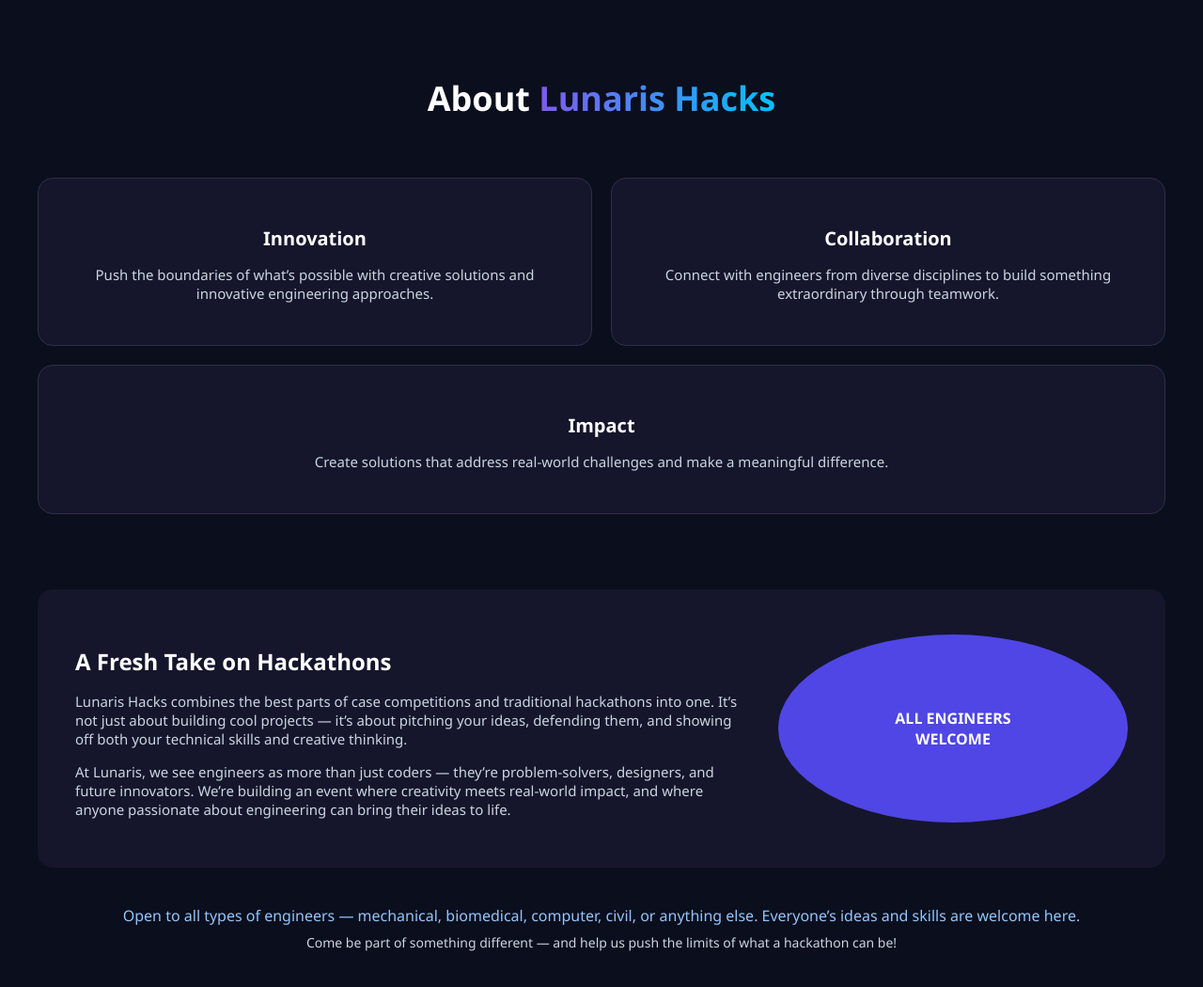
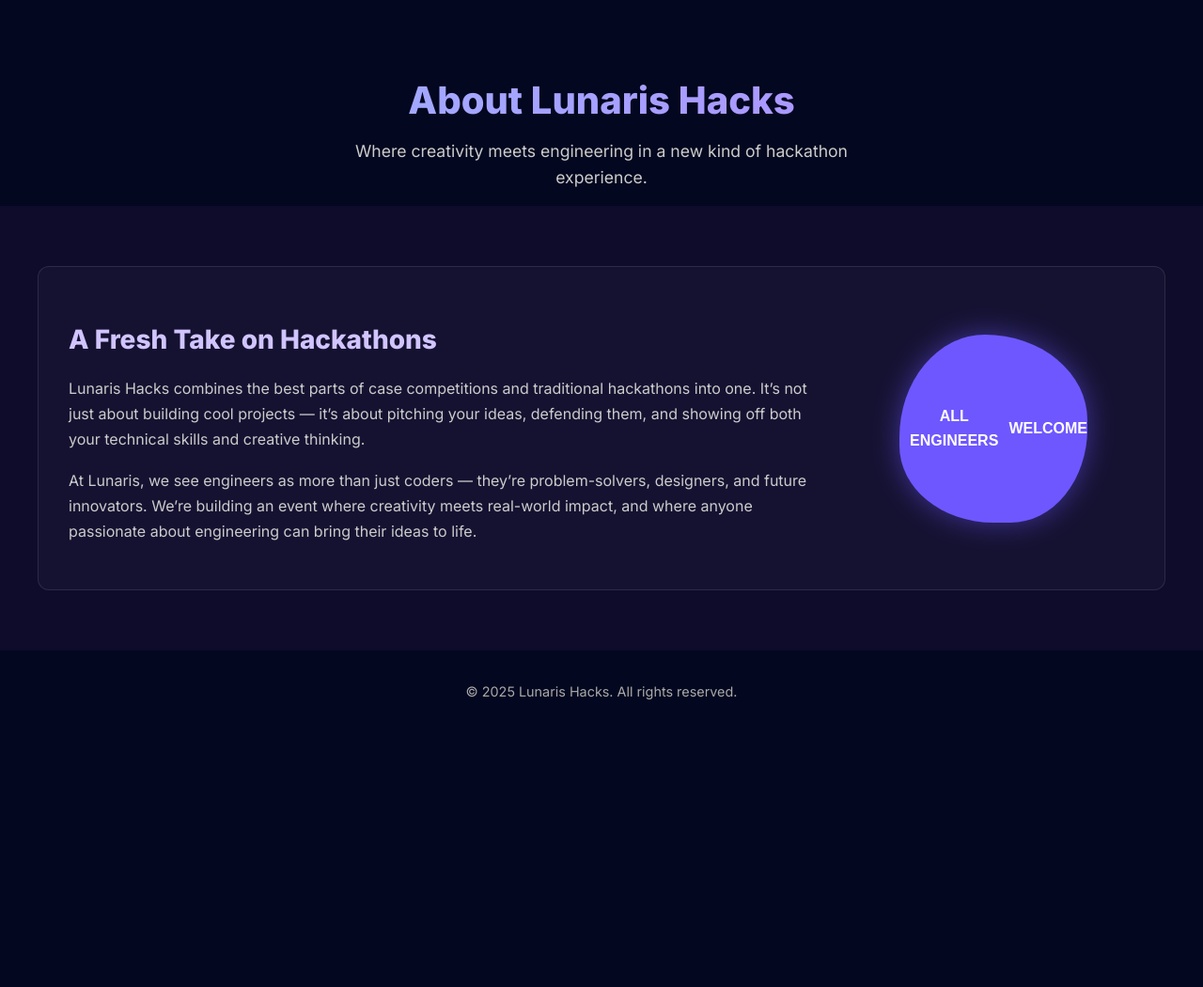
Before and after one commit to LunarisHacks/Website, a plain HTML site: page about_us.html in a window 1280 px wide. Shown: the whole page at 94% size. After the commit the page ends 800 px from the top, so only its background shows below. Drawn offline with Linux system fonts and the light colour scheme.

Commit message:
Update about_us.html

```diff
--- a/about_us.html
+++ b/about_us.html
@@ -1,157 +1,139 @@
 <!DOCTYPE html>
 <html lang="en">
+
 <head>
   <meta charset="UTF-8" />
   <meta name="viewport" content="width=device-width, initial-scale=1.0" />
-  <title>About | Lunaris Hacks</title>
+  <title>About Us - Lunaris Hacks</title>
+  <link href="https://fonts.googleapis.com/css2?family=Inter:wght@400;600;800&display=swap" rel="stylesheet">
   <style>
     body {
       margin: 0;
-      padding: 0;
-      background: #0b0e1c;
-      color: #ffffff;
-      font-family: 'Segoe UI', Tahoma, Geneva, Verdana, sans-serif;
+      font-family: 'Inter', sans-serif;
+      background-color: rgb(3, 7, 31);
+      color: white;
+      line-height: 1.6;
     }
 
-    .container {
-      max-width: 1200px;
-      margin: auto;
-      padding: 80px 20px;
+    header {
+      text-align: center;
+      padding: 3rem 1rem 1rem;
     }
 
-    .section-title {
-      text-align: center;
-      font-size: 36px;
-      font-weight: bold;
-      margin-bottom: 60px;
+    header h1 {
+      font-size: 2.5rem;
+      background: linear-gradient(90deg, #9ab8ff, #b388ff);
+      -webkit-background-clip: text;
+      -webkit-text-fill-color: transparent;
+      margin-bottom: 0.5rem;
     }
 
-    .section-title span {
-      background: linear-gradient(to right, #7f5af0, #00c3ff);
-      -webkit-background-clip: text;
-      -webkit-text-fill-color: transparent;
+    header p {
+      font-size: 1.1rem;
+      color: #ccc;
+      max-width: 600px;
+      margin: 0 auto;
     }
 
-    .card-grid {
-      display: flex;
-      justify-content: space-between;
-      flex-wrap: wrap;
-      gap: 20px;
-      margin-bottom: 80px;
+    section.engineer-invite {
+      padding: 4rem 1rem;
+      background-color: #0e0b2b;
     }
 
-    .card {
-      flex: 1 1 30%;
-      background-color: #15162b;
-      padding: 30px;
-      border-radius: 16px;
-      text-align: center;
-      border: 1px solid #2e2e4a;
+    .engineer-invite .container {
+      max-width: 1200px;
+      margin: 0 auto;
     }
 
-    .card h3 {
-      font-size: 20px;
-      margin-bottom: 12px;
-    }
-
-    .card p {
-      font-size: 15px;
-      color: #cbd5e1;
-    }
-
-    .fresh-section {
-      background-color: #15162b;
-      padding: 40px;
-      border-radius: 16px;
+    .engineer-invite .content {
       display: flex;
-      gap: 40px;
       align-items: center;
-      margin-bottom: 40px;
+      justify-content: space-between;
+      background-color: rgba(255, 255, 255, 0.03);
+      border: 1px solid rgba(255, 255, 255, 0.1);
+      border-radius: 12px;
+      padding: 2rem;
+      gap: 2rem;
       flex-wrap: wrap;
     }
 
-    .fresh-section .text {
-      flex: 1 1 60%;
+    .text-box {
+      flex: 1 1 500px;
     }
 
-    .fresh-section h2 {
-      font-size: 24px;
-      margin-bottom: 16px;
-      color: #ffffff;
+    .text-box h2 {
+      font-size: 1.75rem;
+      font-weight: 700;
+      color: #d1c4ff;
+      margin-bottom: 1rem;
     }
 
-    .fresh-section p {
-      font-size: 15px;
-      color: #cbd5e1;
-      margin-bottom: 12px;
+    .text-box p {
+      font-size: 1rem;
+      line-height: 1.7;
+      color: #ccc;
+      margin-bottom: 1rem;
     }
 
-    .circle {
-      flex: 1 1 30%;
-      background: #4f46e5;
-      border-radius: 50%;
+    .blob-box {
+      flex: 0 0 300px;
+      display: flex;
+      align-items: center;
+      justify-content: center;
+    }
+
+    .blob {
       width: 200px;
       height: 200px;
+      background: #6e57ff;
+      border-radius: 50% 60% 45% 55% / 60% 50% 55% 45%;
       display: flex;
+      align-items: center;
       justify-content: center;
-      align-items: center;
+      text-align: center;
+      color: white;
       font-weight: bold;
-      color: white;
-      text-align: center;
-      margin: auto;
+      font-family: 'Arial', sans-serif;
+      font-size: 1rem;
+      box-shadow: 0 0 30px rgba(110, 87, 255, 0.5);
     }
 
-    .highlight-text {
+    footer {
       text-align: center;
-      font-size: 16px;
-      color: #93c5fd;
-      margin-top: 40px;
-    }
-
-    .bottom-text {
-      text-align: center;
-      font-size: 14px;
-      margin-top: 8px;
-      color: #cbd5e1;
+      padding: 2rem 1rem;
+      font-size: 0.9rem;
+      color: #aaa;
     }
   </style>
 </head>
+
 <body>
-  <div class="container">
-    <div class="section-title">About <span>Lunaris Hacks</span></div>
+  <header>
+    <h1>About Lunaris Hacks</h1>
+    <p>Where creativity meets engineering in a new kind of hackathon experience.</p>
+  </header>
 
-    <div class="card-grid">
-      <div class="card">
-        <h3>Innovation</h3>
-        <p>Push the boundaries of what’s possible with creative solutions and innovative engineering approaches.</p>
-      </div>
-      <div class="card">
-        <h3>Collaboration</h3>
-        <p>Connect with engineers from diverse disciplines to build something extraordinary through teamwork.</p>
-      </div>
-      <div class="card">
-        <h3>Impact</h3>
-        <p>Create solutions that address real-world challenges and make a meaningful difference.</p>
+  <section class="engineer-invite">
+    <div class="container">
+      <div class="content">
+        <div class="text-box">
+          <h2>A Fresh Take on Hackathons</h2>
+          <p>Lunaris Hacks combines the best parts of case competitions and traditional hackathons into one. It’s not just about building cool projects — it’s about pitching your ideas, defending them, and showing off both your technical skills and creative thinking.</p>
+          <p>At Lunaris, we see engineers as more than just coders — they’re problem-solvers, designers, and future innovators. We’re building an event where creativity meets real-world impact, and where anyone passionate about engineering can bring their ideas to life.</p>
+        </div>
+        <div class="blob-box">
+          <div class="blob">
+            <span>ALL ENGINEERS</span><br />
+            <span>WELCOME</span>
+          </div>
+        </div>
       </div>
     </div>
+  </section>
 
-    <div class="fresh-section">
-      <div class="text">
-        <h2>A Fresh Take on Hackathons</h2>
-        <p>Lunaris Hacks combines the best parts of case competitions and traditional hackathons into one. It’s not just about building cool projects — it’s about pitching your ideas, defending them, and showing off both your technical skills and creative thinking.</p>
-        <p>At Lunaris, we see engineers as more than just coders — they’re problem-solvers, designers, and future innovators. We’re building an event where creativity meets real-world impact, and where anyone passionate about engineering can bring their ideas to life.</p>
-      </div>
-      <div class="circle">
-        ALL ENGINEERS<br />WELCOME
-      </div>
-    </div>
+  <footer>
+    &copy; 2025 Lunaris Hacks. All rights reserved.
+  </footer>
+</body>
 
-    <div class="highlight-text">
-      Open to all types of engineers — mechanical, biomedical, computer, civil, or anything else. Everyone’s ideas and skills are welcome here.
-    </div>
-    <div class="bottom-text">
-      Come be part of something different — and help us push the limits of what a hackathon can be!
-    </div>
-  </div>
-</body>
 </html>
```
